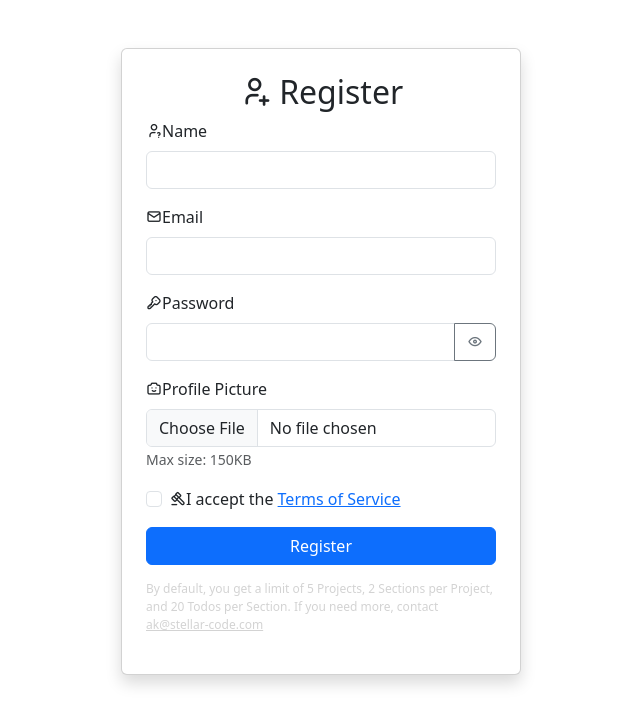
After one commit to TRC-Loop/tasks, a PHP site: page /register.php in a window 1280 px wide. The commit adds this page. Shown: the top 725 px of the page, without its empty margins (319-959 px from the left). Run offline with PHP 8.4, Linux system fonts and the light colour scheme.

Commit message:
Added User management system

```diff
--- a/src/config.php
+++ b/src/config.php
@@ -3,5 +3,6 @@
 date_default_timezone_set('Europe/Berlin');
 setlocale(LC_TIME, "de_DE.UTF-8");
 
-$file = "todos.json"
+$file = "todos.json";
+const USERS_FILE = 'users.json';
 ?>
--- /dev/null
+++ b/src/php.ini
@@ -0,0 +1,6 @@
+post_max_size = 128M
+upload_max_filesize = 128M
+display_errors = on
+session.use_cookies = 1
+session.cookie_secure = 0
+session.cookie_httponly = 1
--- a/src/project.php
+++ b/src/project.php
@@ -94,7 +94,7 @@ if (!empty($search_term)) {
 <body>
   <div class="container mt-4">
     <h1>Project: <?php echo htmlspecialchars($project["name"]); ?></h1>
-    <a href="index.php" class="btn btn-secondary mb-3">
+    <a href="projects.php" class="btn btn-secondary mb-3">
       <i class="ti ti-arrow-left"></i> Back to Projects
     </a>
 
--- /dev/null
+++ b/src/register.php
@@ -0,0 +1,149 @@
+<?php
+require_once "config.php";
+require_once "userlib.php";
+session_start();
+
+if ($_SERVER["REQUEST_METHOD"] === "POST") {
+    $name = isset($_POST["name"]) ? trim($_POST["name"]) : "";
+    $email = isset($_POST["email"]) ? trim($_POST["email"]) : "";
+    $password = $_POST["password"] ?? "";
+    $permissions = ["user"];
+    $terms = isset($_POST["terms"]);
+
+    // Email regex validation for max length of 320 characters
+    if (empty($name) || empty($email) || empty($password)) {
+        $error = "All fields are required.";
+    } elseif (!$terms) {
+        $error = "You must accept the Terms of Service.";
+    } elseif (strlen($name) > 20) {
+        $error = "Username must be at most 20 characters long.";
+    } elseif (strlen($password) > 128) {
+        $error = "Password must be at most 128 characters long.";
+    } elseif (!filter_var($email, FILTER_VALIDATE_EMAIL)) {
+        $error = "Invalid email format.";
+    } elseif (strlen($email) > 320) {
+        $error = "Email cannot exceed 320 characters.";
+    } else {
+        $password_hash = password_hash($password, PASSWORD_BCRYPT);
+        $picture = "";
+
+        if (!empty($_FILES["picture"]["tmp_name"])) {
+            if ($_FILES["picture"]["size"] > 150000) {
+                $error = "Image must be less than 150KB.";
+            } else {
+                $pictureData = file_get_contents($_FILES["picture"]["tmp_name"]);
+                $picture = base64_encode($pictureData);
+            }
+        }
+
+        if (!isset($error)) {
+            $user = new UserData();
+            $user->name = $name;
+            $user->email = $email;
+            $user->password_hash = $password_hash;
+            $user->permissions = $permissions;
+            $user->picture = $picture;
+
+            create_user($user);
+            header("Location: login.php");
+            exit();
+        }
+    }
+}
+?>
+
+<!DOCTYPE html>
+<html lang="en">
+<head>
+    <meta charset="UTF-8">
+    <meta name="viewport" content="width=device-width, initial-scale=1.0">
+    <title>Register</title>
+    <link href="https://cdn.jsdelivr.net/npm/bootstrap@5.3.3/dist/css/bootstrap.min.css" rel="stylesheet">
+    <link href="https://cdn.jsdelivr.net/npm/@tabler/icons-webfont@latest/dist/tabler-icons.min.css" rel="stylesheet">
+    <script src="https://code.jquery.com/jquery-3.6.0.min.js"></script>
+    <script>
+        $(document).ready(function () {
+            $("#email").on("input", function () {
+                var email = $(this).val();
+                var regex = /^[^\s@]+@[^\s@]+\.[^\s@]+$/;
+                if (regex.test(email)) {
+                    $(this).removeClass("is-invalid").addClass("is-valid");
+                } else {
+                    $(this).removeClass("is-valid").addClass("is-invalid");
+                }
+            });
+
+            $("#password").on("input", function () {
+                var strength = ["Weak", "Medium", "Strong"];
+                var score = 0;
+                var pass = $(this).val();
+
+                if (pass.length > 6) score++;
+                if (/[A-Z]/.test(pass) && /[a-z]/.test(pass)) score++;
+                if (/\d/.test(pass) && /[^a-zA-Z0-9]/.test(pass)) score++;
+
+                $("#password-strength").text(strength[Math.min(score, 2)]);
+            });
+
+            $("#togglePassword").on("click", function () {
+                var passField = $("#password");
+                var type = passField.attr("type") === "password" ? "text" : "password";
+                passField.attr("type", type);
+                $(this).toggleClass("ti-eye ti-eye-off");
+            });
+
+            $("#picture").on("change", function () {
+                var file = this.files[0];
+                if (file && file.size > 150000) {
+                    alert("Image must be less than 150KB.");
+                    $(this).val("");
+                }
+            });
+        });
+    </script>
+</head>
+<body>
+<div class="container mt-5 d-flex justify-content-center">
+    <div class="card p-4 shadow" style="max-width: 400px; width: 100%;">
+        <h2 class="text-center"><i class="ti ti-user-plus"></i> Register</h2>
+        <?php if (isset($error)) : ?>
+            <div class="alert alert-danger"> <?php echo htmlspecialchars($error); ?> </div>
+        <?php endif; ?>
+        <form method="POST" enctype="multipart/form-data">
+            <div class="mb-3">
+                <i class="ti ti-user-question"></i><label class="form-label">Name</label>
+                <input type="text" class="form-control" name="name" maxlength="20" required>
+            </div>
+            <div class="mb-3">
+                <i class="ti ti-mail"></i><label class="form-label">Email</label>
+                <input type="email" class="form-control" name="email" id="email" required>
+            </div>
+            <div class="mb-3">
+                <i class="ti ti-key"></i><label class="form-label">Password</label>
+                <div class="input-group">
+                    <input type="password" class="form-control" name="password" id="password" maxlength="128" required>
+                    <button type="button" class="btn btn-outline-secondary" id="togglePassword">
+                        <i class="ti ti-eye"></i>
+                    </button>
+                </div>
+                <div id="password-strength" class="mt-2 text-muted"></div>
+            </div>
+            <div class="mb-3">
+                <i class="ti ti-camera-selfie"></i><label class="form-label">Profile Picture</label>
+                <input type="file" class="form-control" name="picture" id="picture" accept="image/*">
+                <small class="text-muted">Max size: 150KB</small>
+            </div>
+            <div class="mb-3 form-check">
+                <input type="checkbox" class="form-check-input" name="terms" required>
+                <i class="ti ti-gavel"></i><label class="form-check-label">I accept the <a href="#">Terms of Service</a></label>
+            </div>
+            <button type="submit" class="btn btn-primary w-100">Register</button>
+            <p style="color: lightgray; font-size: 12px; margin-top: 15px;">
+                By default, you get a limit of 5 Projects, 2 Sections per Project, and 20 Todos per Section. If you need more, contact
+                <a href="mailto:ak@stellar-code.com" style="color: lightgray;">ak@stellar-code.com</a>
+            </p>
+        </form>
+    </div>
+</div>
+</body>
+</html>
--- /dev/null
+++ b/src/userlib.php
@@ -0,0 +1,56 @@
+<?php
+require_once "config.php";
+class UserData {
+    public int $id;
+    public string $name;
+    public string $password_hash;
+    public string $email;
+    public array $permissions;
+    public string $picture;
+}
+
+function load_users(): array {
+    if (!file_exists(USERS_FILE)) {
+        return [];
+    }
+    return json_decode(file_get_contents(USERS_FILE), true) ?? [];
+}
+
+function save_users(array $users): void {
+    file_put_contents(USERS_FILE, json_encode($users, JSON_PRETTY_PRINT));
+}
+
+function create_user(UserData $userData) {
+    $users = load_users();
+    $userData->id = count($users) > 0 ? max(array_column($users, 'id')) + 1 : 1;
+    $users[] = (array)$userData;
+    save_users($users);
+    return $userData;
+}
+
+function delete_user(int $id) {
+    $users = load_users();
+    $users = array_filter($users, fn($user) => $user['id'] !== $id);
+    save_users(array_values($users));
+}
+
+function get_user(int $id) {
+    $users = load_users();
+    foreach ($users as $user) {
+        if ($user['id'] === $id) {
+            return (object)$user;
+        }
+    }
+    return null;
+}
+
+function verify(string $username, string $password_hash) {
+    $users = load_users();
+    foreach ($users as $user) {
+        if ($user['name'] === $username && $user['password_hash'] === $password_hash) {
+            return (object)$user;
+        }
+    }
+    return false;
+}
+?>
```
Also changed, not shown: src/lib.php (+72 -4 lines), src/login.php (added, +77 -0 lines), src/projects.php (renamed from src/index.php, +23 -30 lines).
